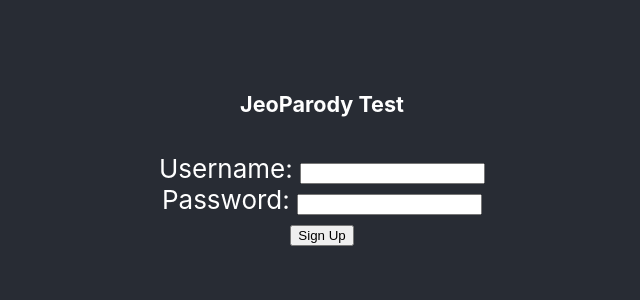
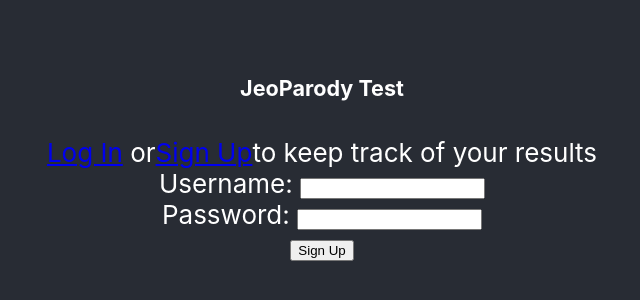
Before and after one commit to brittjavs/jeoparody-frontend, a React (Create React App) app: page /signup in a window 1280 px wide. Shown: the part 250-550 px from the top of the page, without its empty margins (318-958 px from the left). Built offline with nearby package versions, Linux system fonts and the light colour scheme; no server answers.

Commit message:
added ternery to navbar to show different navlinks depending on if user is logged in or not. created navlinks for navbar routes.

```diff
--- a/src/actions/currentUser.js
+++ b/src/actions/currentUser.js
@@ -10,7 +10,7 @@ export const setCurrentUser = user => {
 
 export const signup = (credentials) => {
     return dispatch => {
-        const newUserInfo = {
+        const newUser = {
             user: credentials
         }
         return fetch("http://localhost:3001/api/v1/signup", {
@@ -19,7 +19,7 @@ export const signup = (credentials) => {
             headers: {
                 "Content-Type": "application/json"
             },
-            body: JSON.stringify(newUserInfo)
+            body: JSON.stringify(newUser)
         })
             .then(resp => resp.json())
             .then(user => {
--- a/src/containers/NavBar.js
+++ b/src/containers/NavBar.js
@@ -1,27 +1,49 @@
-
 import React from 'react'
 import Login from '../components/Login'
 import Signup from '../components/Signup'
 import Logout from '../components/Logout'
-import { Route, Switch } from 'react-router-dom'
+import { connect } from 'react-redux'
+import { Route, Switch, NavLink } from 'react-router-dom'
 
 class NavBar extends React.Component {
     render(){
         return(
-            <div>
-            <Switch>
+            this.props.currentUser ?
+            <div className="logged-in-nav">
+                <NavLink to = "/logout">Log Out</NavLink>
+                    <div>
+                        {/* <Logout /> */}
+                        <Switch>
+                        <Route exact path='/logout' component={Logout}/>
+                        </Switch>
+
+                    </div>
+            </div>
+            :
+            <div className="auth-nav">
+            <NavLink to = "/login">Log In</NavLink>
+            <span> or</span>
+            <NavLink to="/signup">Sign Up</NavLink>
+            <span>to keep track of your results</span>
+                <div>
+                <Switch>
                 {/* <Login /> */}
                 <Route exact path='/login' component={Login}/>
                 {/* <Signup /> */}
                 <Route exact path='/signup' component={Signup}/>
-                {/* <Logout /> */}
-                <Route exact path='/logout' component={Logout}/>
-            </Switch>
+                </Switch>
+                </div>
             </div>
 
         )
     }
 }
 
-export default NavBar
+const mapStateToProps = state => {
+    return {
+      currentUser: state.currentUser
+    }
+}
+
+export default connect(mapStateToProps,)(NavBar)
 // Do we need to add withRouter here?
--- a/src/reducers/currentUser.js
+++ b/src/reducers/currentUser.js
@@ -3,7 +3,7 @@ export default function currentUser (state = null, action){
         case "SET_CURRENT_USER":
             return action.user
         case "CLEAR_CURRENT_USER":
-            return null
+            return state
         default:
             return state
     }
```
